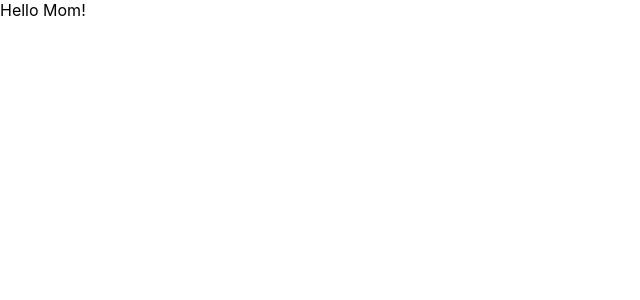
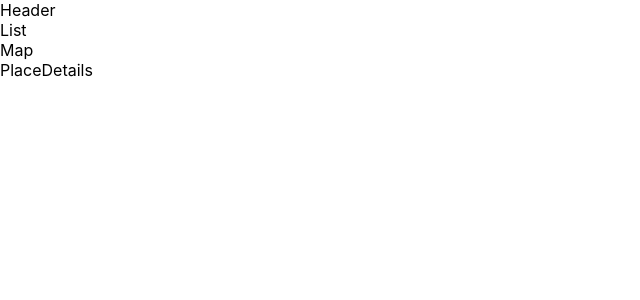
Before and after one commit to razak17/travel-buddy, a Next.js app: page / in a window 1280 px wide. Shown: the top 300 px of the page, without its empty margins (0-640 px from the left). Built offline with nearby package versions, Linux system fonts and the light colour scheme.

Commit message:
chore: folder structure and dummy components

```diff
--- /dev/null
+++ b/pages/components/Header.tsx
@@ -0,0 +1,3 @@
+export const Header = () => {
+	return <div>Header</div>;
+};
--- /dev/null
+++ b/pages/components/List.tsx
@@ -0,0 +1,3 @@
+export const List = () => {
+	return <div>List</div>;
+};
--- /dev/null
+++ b/pages/components/Map.tsx
@@ -0,0 +1,3 @@
+export const Map = () => {
+	return <div>Map</div>;
+};
--- /dev/null
+++ b/pages/components/PlaceDetails.tsx
@@ -0,0 +1,3 @@
+export const PlaceDetails = () => {
+	return <div>PlaceDetails</div>;
+};
--- a/pages/index.tsx
+++ b/pages/index.tsx
@@ -1,7 +1,18 @@
 import type { NextPage } from 'next';
+import { Header } from './components/Header';
+import { List } from './components/List';
+import { Map } from './components/Map';
+import { PlaceDetails } from './components/PlaceDetails';
 
 const Home: NextPage = () => {
-	return <div>Hello Mom!</div>;
+	return (
+		<div>
+			<Header />
+			<List />
+			<Map />
+			<PlaceDetails />
+		</div>
+	);
 };
 
 export default Home;
```
Also changed, not shown: styles/Header.module.css (added), styles/List.module.css (added), styles/Map.module.css (added), styles/PlaceDetails.module.css (added).
